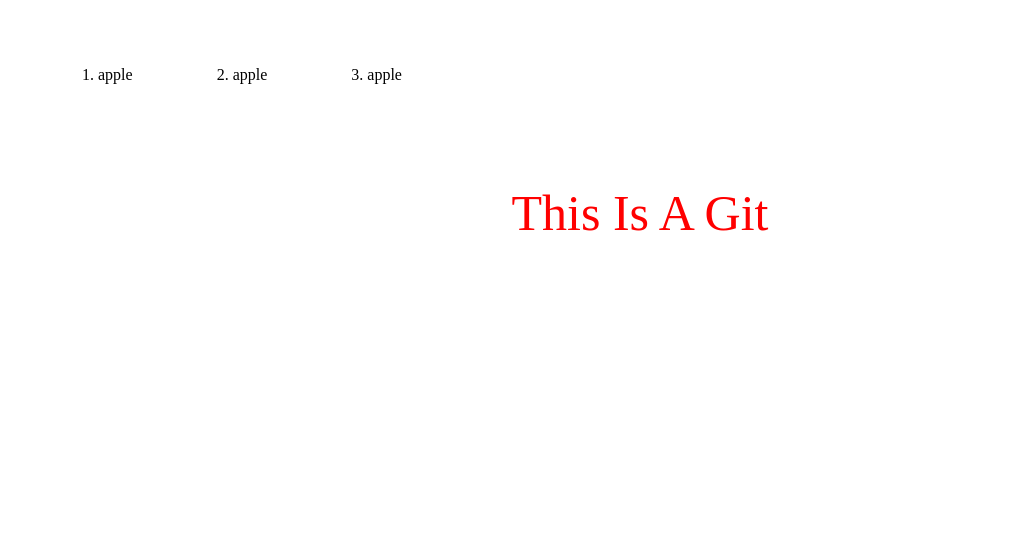
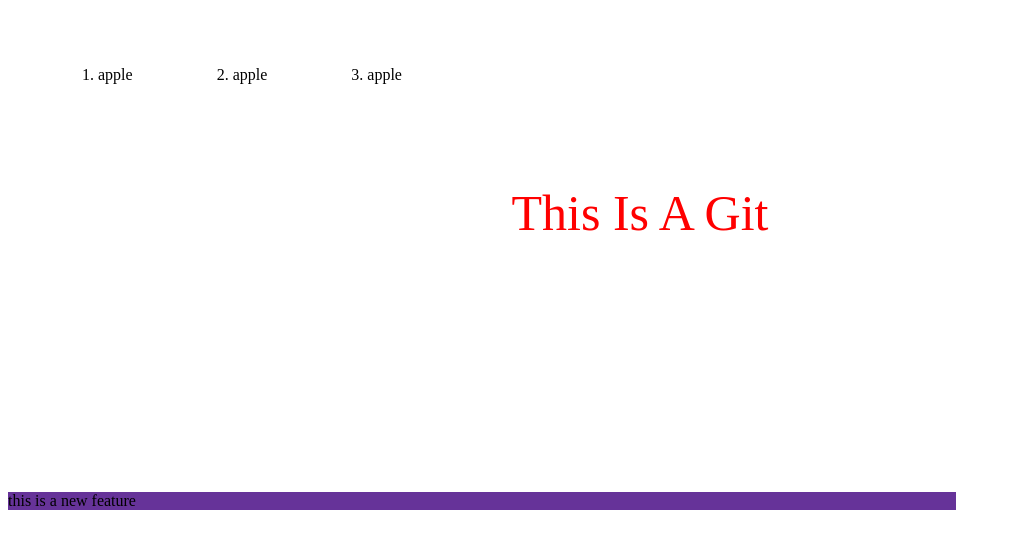
Before and after one commit to Ritik543/localrepo, a plain HTML site: page index.html in a window 1280 px wide. Shown: the whole page, without its empty margins (0-1011 px from the left). Drawn offline with Linux system fonts and the light colour scheme.

Commit message:
add new feature

```diff
--- a/index.html
+++ b/index.html
@@ -14,6 +14,7 @@
 
     </ol>
     <p>this is a git</p>
+    <div>this is a new feature</div>
 
 </body>
 </html>
--- a/style.css
+++ b/style.css
@@ -14,3 +14,10 @@ li{
     text-align: center;
 
 }
+div{
+    background-color: rebeccapurple;
+    width: 75%;
+    position: relative;
+    top: 200px;
+    z-index: -1;
+}
```
